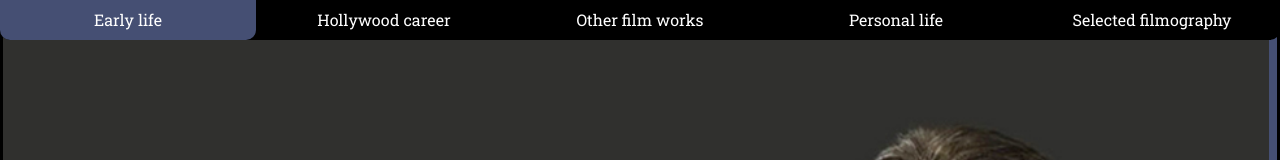
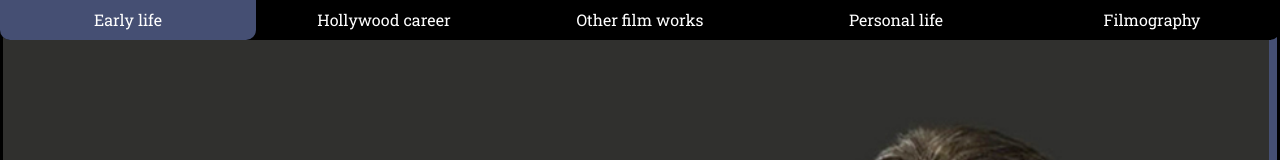
Before and after one commit to rafjas2/Tribute_Site, a website: page public/index.html in a window 1280 px wide. Shown: the top 160 px of the page. Drawn offline with nearby package versions, Linux system fonts and the light colour scheme.

Commit message:
changis in navigation bar

```diff
--- a/public/index.html
+++ b/public/index.html
@@ -24,7 +24,7 @@
 	 <li><a href="#hollywood">Hollywood career</a></li>
 	 <li><a href="#filmWorks">Other film works</a></li>
 	 <li><a href="#personal">Personal life</a></li>
-	 <li><a href="#selFilm">Selected filmography</a></li>
+	 <li><a href="#selFilm">Filmography</a></li>
   </ul>
   <!--Finish Navigation Bar-->
 
```
